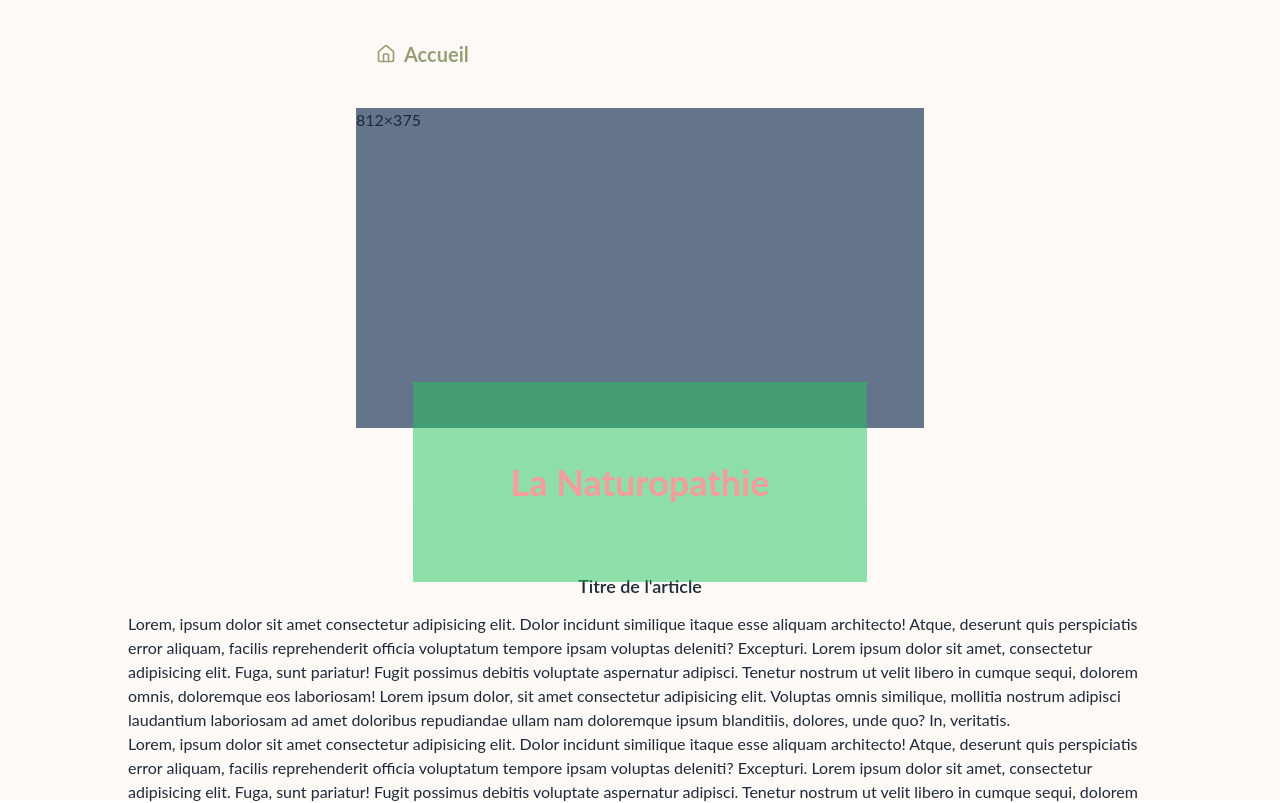
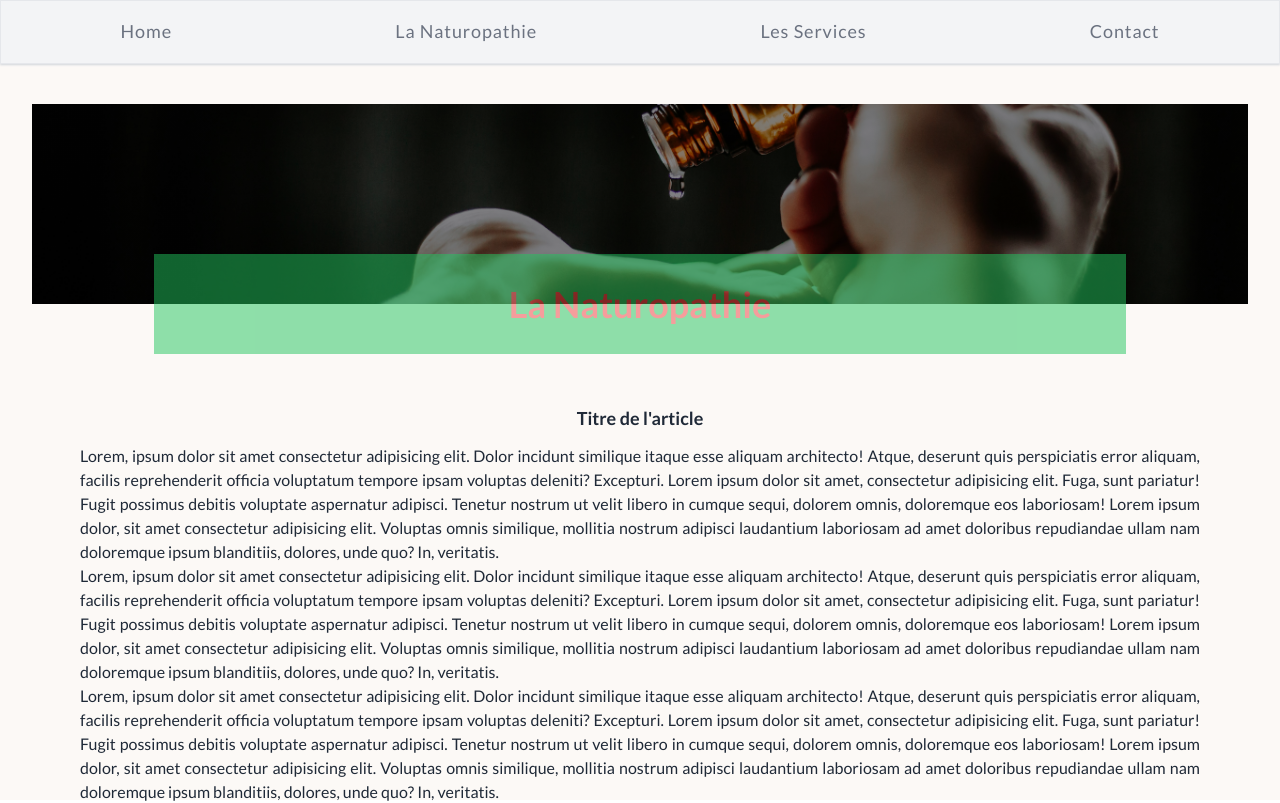
Before and after one commit to Alexskq/Naturo_Website, a Next.js app: page /naturopathie in a window 1280 px wide. Shown: the top 803 px of the page. Built offline with nearby package versions, Linux system fonts and the light colour scheme.

Commit message:
design article page

```diff
--- a/app/Components/Hero.tsx
+++ b/app/Components/Hero.tsx
@@ -9,7 +9,13 @@ export const Hero = () => {
       </figure>
       <div className="card-body w-[50%]">
         <h2 className="card-title">New album is released!</h2>
-        <p>Click the button to listen on Spotiwhy app.</p>
+        <p>
+          Click the{" "}
+          <a href="/naturopathie" className="text-lg text-[#979F77]">
+            <strong>Naturopathie</strong>
+          </a>{" "}
+          button to listen on Spotiwhy app.
+        </p>
       </div>
     </div>
   );
--- a/app/naturopathie/page.tsx
+++ b/app/naturopathie/page.tsx
@@ -1,33 +1,40 @@
-import { House } from "lucide-react";
-import Link from "next/link";
+import { Menu } from "../Components/Menu";
 
 const Naturopathie = () => {
   return (
-    <div className="flex flex-col h-screen w-[80%] justify-start items-center mx-auto">
-      <div className="flex flex-col">
-        <p className="text-xl mt-10 font-bold text-[#979F77] self-start ml-5 flex justify-center items-center gap-2">
+    <div className="flex flex-col h-screen w-full justify-start items-center mx-auto">
+      <Menu />
+      <div className="flex flex-col mt-10">
+        {/* <p className="text-lg my-6 font-bold text-[#979F77] self-start flex justify-center items-center gap-2">
           <House size={20} strokeWidth={2} />
           <Link href="/">Accueil</Link>
-        </p>
-        <div className="artboard artboard-horizontal phone-1 bg-slate-500 my-4 h-72 relative mt-10">
-          812×375
-          <div className="bg-green-500 h-[200px] w-[80%] relative mx-auto top-[250px] opacity-50 flex justify-center items-center">
+        </p> */}
+        {/* <div className="artboard artboard-horizontal phone-1 bg-slate-500 my-4 h-72 relative mt-10"> */}
+
+        <div
+          className=" bg-[url('/oil.jpg')] bg-no-repeat bg-cover bg-center  w-[95vw] h-[200px]"
+          style={{
+            backgroundImage:
+              "linear-gradient(rgba(0,0,0,0.4), rgba(0,0,0,0.4)), url('/oil.jpg')",
+          }}
+        ></div>
+        <div className="bg-green-500 h-[100px] w-[80%] relative top-[-50px] mx-auto opacity-50 flex justify-center items-center">
           <h1 className="text-red-500 text-4xl font-bold">La Naturopathie</h1>
         </div>
       </div>
-      </div>
-      <div className="flex flex-col items-center mt-32 pb-40">
+      <div className="flex flex-col items-center pb-40">
         <h2 className="text-lg font-semibold mb-3"> Titre de l&apos;article</h2>
+        <div className="flex flex-col justify-center items-center mx-5 text-justify md:mx-20">
           <p>
             Lorem, ipsum dolor sit amet consectetur adipisicing elit. Dolor
             incidunt similique itaque esse aliquam architecto! Atque, deserunt
             quis perspiciatis error aliquam, facilis reprehenderit officia
             voluptatum tempore ipsam voluptas deleniti? Excepturi. Lorem ipsum
             dolor sit amet, consectetur adipisicing elit. Fuga, sunt pariatur!
-          Fugit possimus debitis voluptate aspernatur adipisci. Tenetur nostrum
-          ut velit libero in cumque sequi, dolorem omnis, doloremque eos
-          laboriosam! Lorem ipsum dolor, sit amet consectetur adipisicing elit.
-          Voluptas omnis similique, mollitia nostrum adipisci laudantium
+            Fugit possimus debitis voluptate aspernatur adipisci. Tenetur
+            nostrum ut velit libero in cumque sequi, dolorem omnis, doloremque
+            eos laboriosam! Lorem ipsum dolor, sit amet consectetur adipisicing
+            elit. Voluptas omnis similique, mollitia nostrum adipisci laudantium
             laboriosam ad amet doloribus repudiandae ullam nam doloremque ipsum
             blanditiis, dolores, unde quo? In, veritatis.
           </p>
@@ -37,10 +44,10 @@ const Naturopathie = () => {
             quis perspiciatis error aliquam, facilis reprehenderit officia
             voluptatum tempore ipsam voluptas deleniti? Excepturi. Lorem ipsum
             dolor sit amet, consectetur adipisicing elit. Fuga, sunt pariatur!
-          Fugit possimus debitis voluptate aspernatur adipisci. Tenetur nostrum
-          ut velit libero in cumque sequi, dolorem omnis, doloremque eos
-          laboriosam! Lorem ipsum dolor, sit amet consectetur adipisicing elit.
-          Voluptas omnis similique, mollitia nostrum adipisci laudantium
+            Fugit possimus debitis voluptate aspernatur adipisci. Tenetur
+            nostrum ut velit libero in cumque sequi, dolorem omnis, doloremque
+            eos laboriosam! Lorem ipsum dolor, sit amet consectetur adipisicing
+            elit. Voluptas omnis similique, mollitia nostrum adipisci laudantium
             laboriosam ad amet doloribus repudiandae ullam nam doloremque ipsum
             blanditiis, dolores, unde quo? In, veritatis.
           </p>
@@ -50,13 +57,14 @@ const Naturopathie = () => {
             quis perspiciatis error aliquam, facilis reprehenderit officia
             voluptatum tempore ipsam voluptas deleniti? Excepturi. Lorem ipsum
             dolor sit amet, consectetur adipisicing elit. Fuga, sunt pariatur!
-          Fugit possimus debitis voluptate aspernatur adipisci. Tenetur nostrum
-          ut velit libero in cumque sequi, dolorem omnis, doloremque eos
-          laboriosam! Lorem ipsum dolor, sit amet consectetur adipisicing elit.
-          Voluptas omnis similique, mollitia nostrum adipisci laudantium
+            Fugit possimus debitis voluptate aspernatur adipisci. Tenetur
+            nostrum ut velit libero in cumque sequi, dolorem omnis, doloremque
+            eos laboriosam! Lorem ipsum dolor, sit amet consectetur adipisicing
+            elit. Voluptas omnis similique, mollitia nostrum adipisci laudantium
             laboriosam ad amet doloribus repudiandae ullam nam doloremque ipsum
             blanditiis, dolores, unde quo? In, veritatis.
           </p>
+        </div>
       </div>
 
       {/* <p>Contenu de la page La Naturopathie...</p> */}
```
Also changed, not shown: public/oil.jpg (added). Lines whose indentation alone changed are shown as unchanged.
